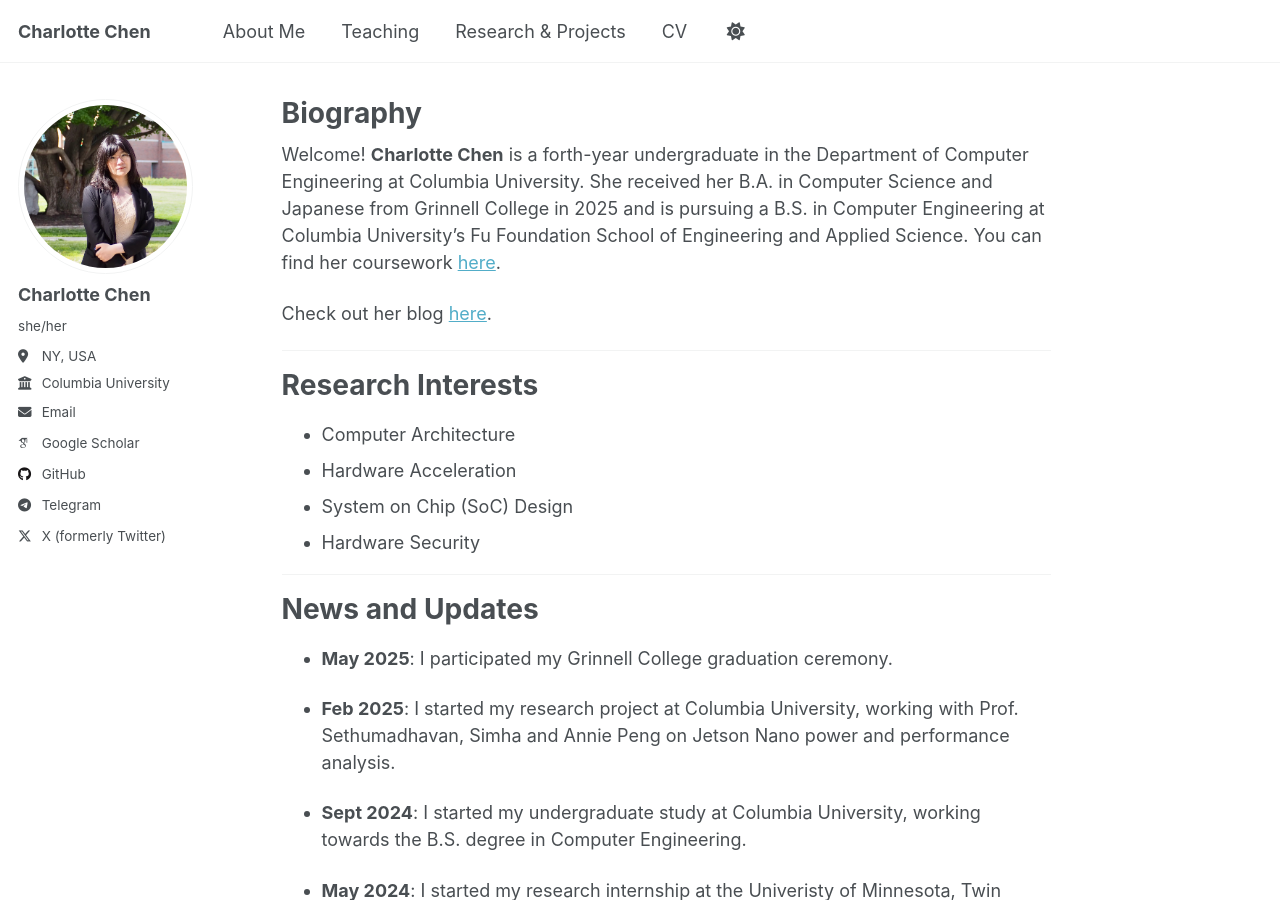
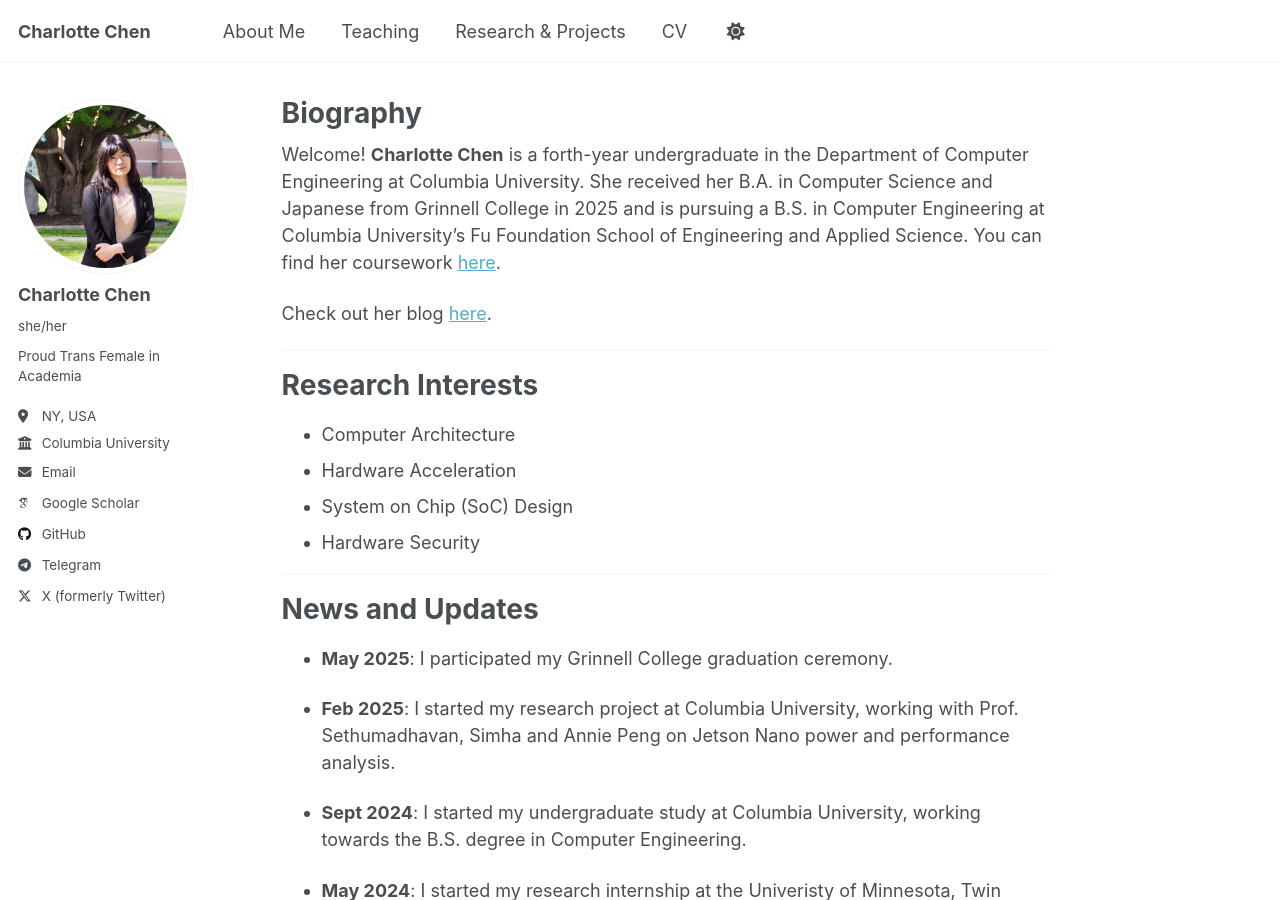
Before and after one commit to CharlotteChen2002/CharlotteChen2002.github.io, a Jekyll site: the page built from _pages/about.md, in a window 1280 px wide and 900 px high. Built offline with Jekyll 4.4.1, drawn with Linux system fonts in a browser that asks for light colours; some web fonts are replaced; a script that is not in the unit is left out.

Commit message:
Update author bio to reflect personal identity

```diff
--- a/_config.yml
+++ b/_config.yml
@@ -25,7 +25,7 @@ author:
   avatar           : "profile.png"
   name             : "Charlotte Chen"
   pronouns         : "she/her"
-  # bio              : "Short biography for the left-hand sidebar"
+  bio              : "Proud Trans Female in Academia"
   location         : "NY, USA"
   employer         : "Columbia University"
   uri              : # URL
```
